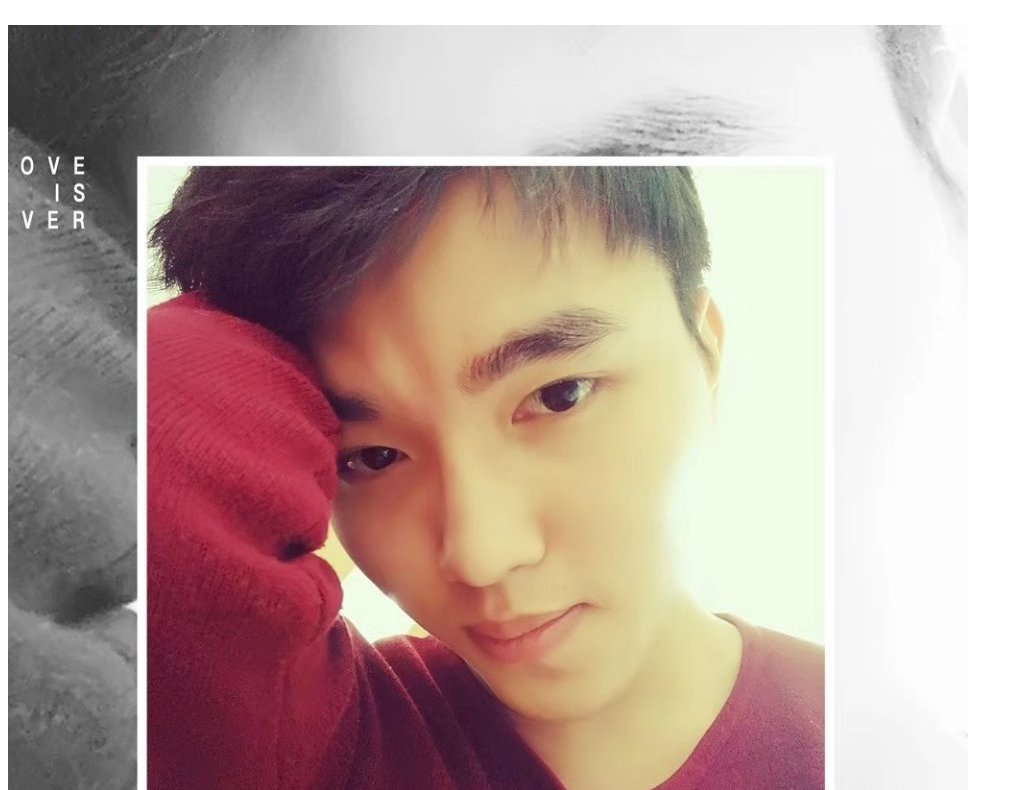
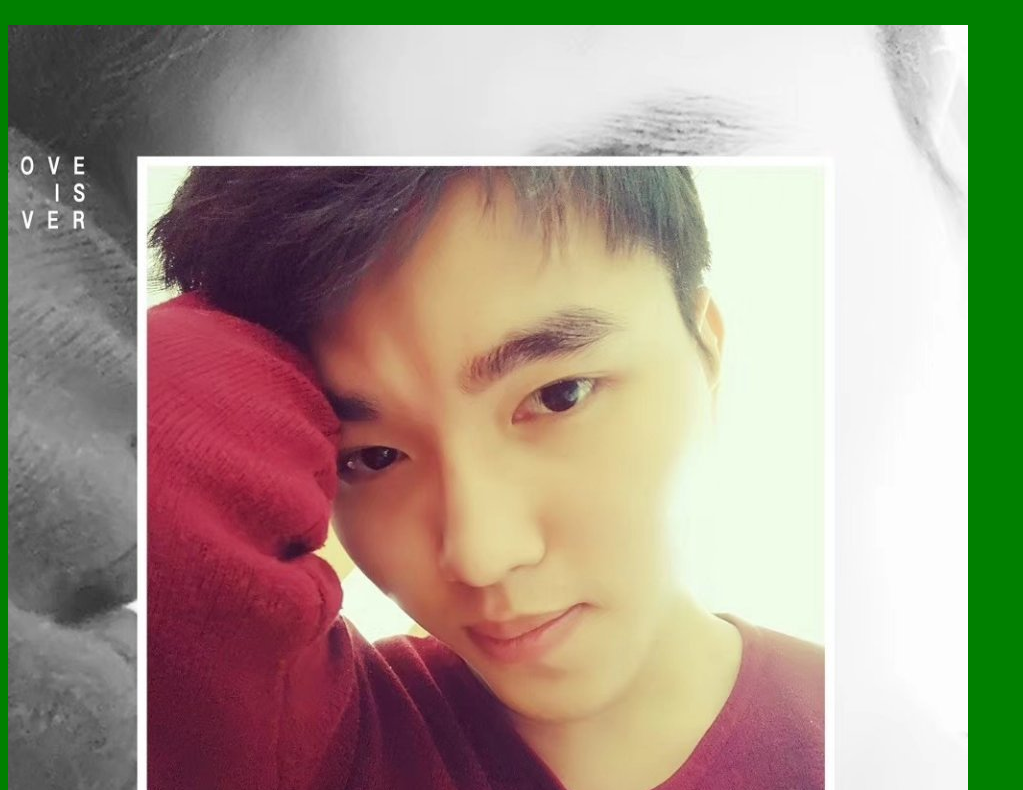
Before and after one commit to minghua123/studyGitHub36, a plain HTML site: page index.html in a window 1280 px wide. Shown: the part 73-863 px from the top of the page, without its empty margins (0-1023 px from the left). Drawn offline with Linux system fonts and the light colour scheme.

Commit message:
让它绿起来

```diff
--- /dev/null
+++ b/index.css
@@ -0,0 +1,3 @@
+body {
+    background-color: green;
+}
--- a/index.html
+++ b/index.html
@@ -5,6 +5,7 @@
     <meta name="viewport" content="width=device-width, initial-scale=1.0">
     <meta http-equiv="X-UA-Compatible" content="ie=edge">
     <title>Document</title>
+    <link rel="stylesheet" href="index.css">
 </head>
 <body>
     <h1>222222222</h1>
```
